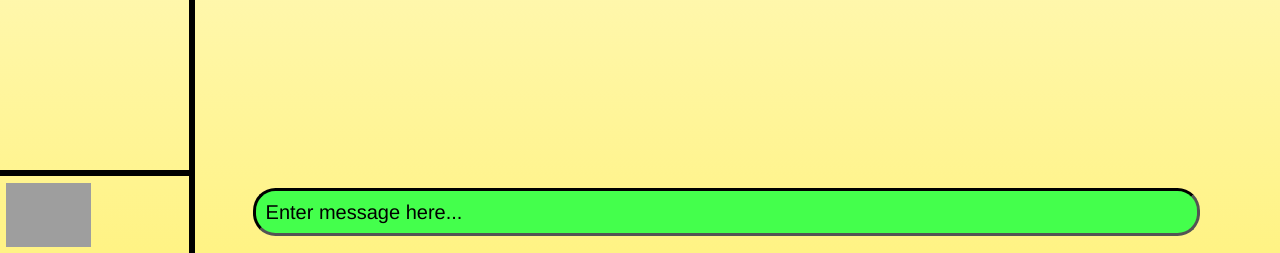
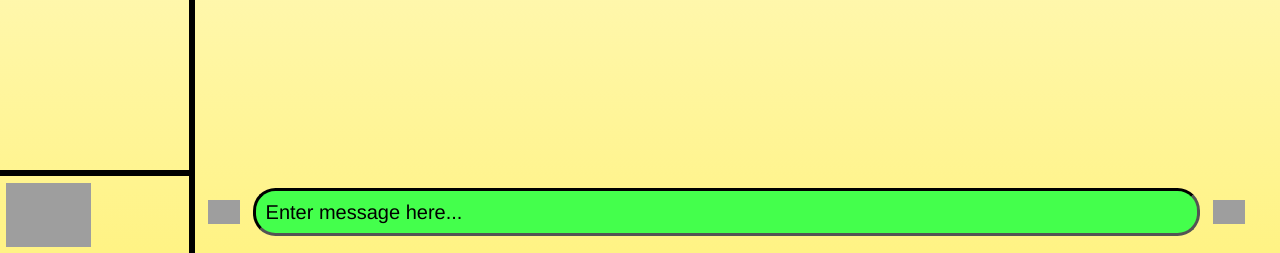
Before and after one commit to Kaziksobo/NEA_Chatbot, a Flask app: page / in a window 1280 px wide. Shown: the part 547-800 px from the top of the page. Run offline with Flask 2, Linux system fonts and the light colour scheme; some libraries are stand-ins or nearby versions; grey boxes are pictures that could not be loaded.

Commit message:
added background images for microphone and submit

```diff
--- a/static/styles.css
+++ b/static/styles.css
@@ -225,23 +225,22 @@ input[type="text"] {
     font-size: 2.5vh;
 }
 #message-submit-button {
-    background: transparent;
+    background-image: url(https://cdn2.iconfinder.com/data/icons/font-awesome/1792/send-512.png) !important;
+    background-color: transparent;
+    background-repeat: no-repeat;
+    background-position: center;
+    background-size: contain;
     border: none;
-    margin-right: 1vw;
-}
-#message-submit-icon {
-    height: 100%;
-    width: auto;
 }
 #microphone-button {
-    background: transparent;
+    background-image: url(https://www.iconpacks.net/icons/1/free-microphone-icon-342-thumb.png) !important;
+    background-color: transparent;
+    background-repeat: no-repeat;
+    background-position: center;
+    background-size: contain;
     border: none;
     padding: 0;
     margin-left: 1vw;
-}
-#microphone-icon {
-    height: 100%;
-    width: auto;
 }
 
 
```
